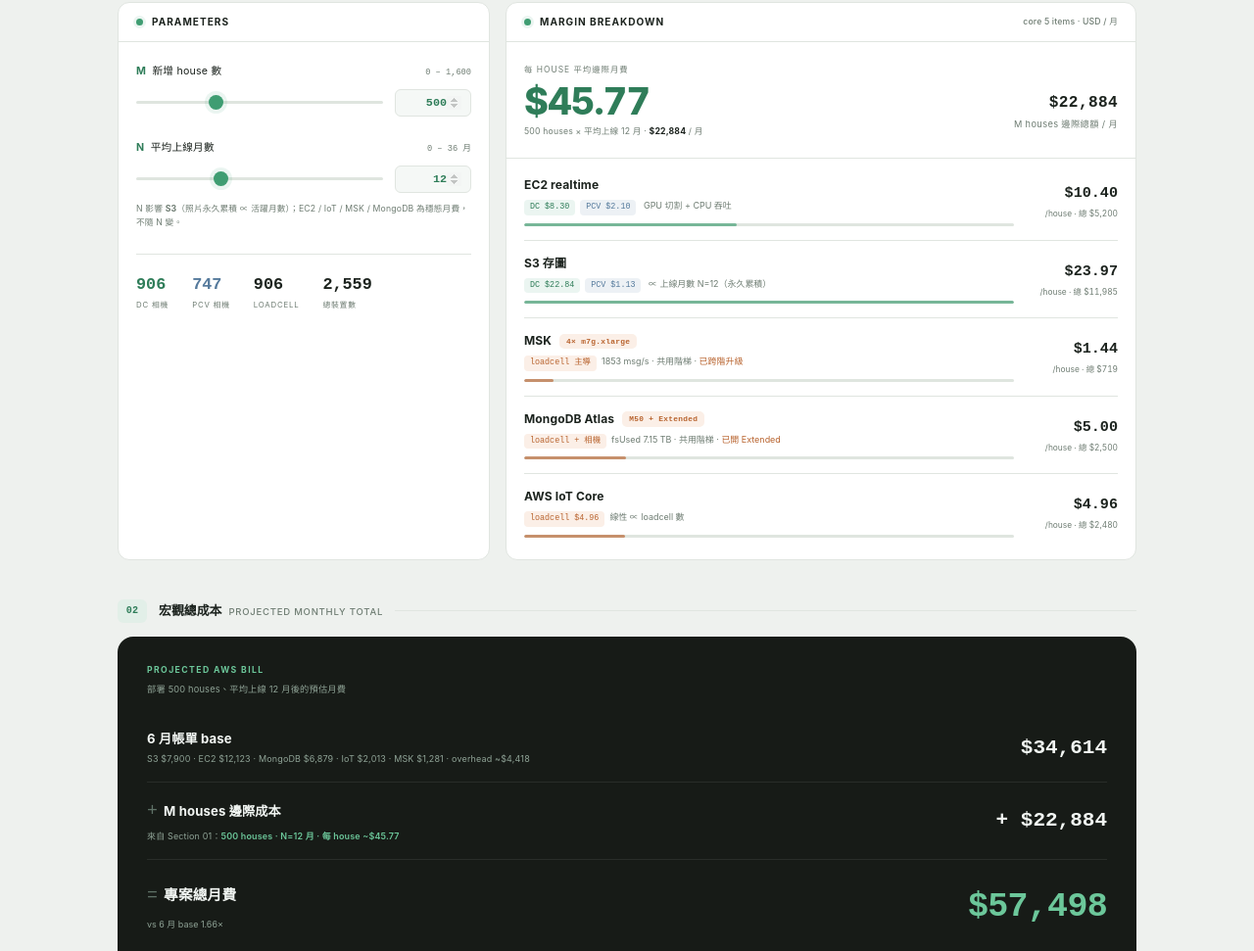
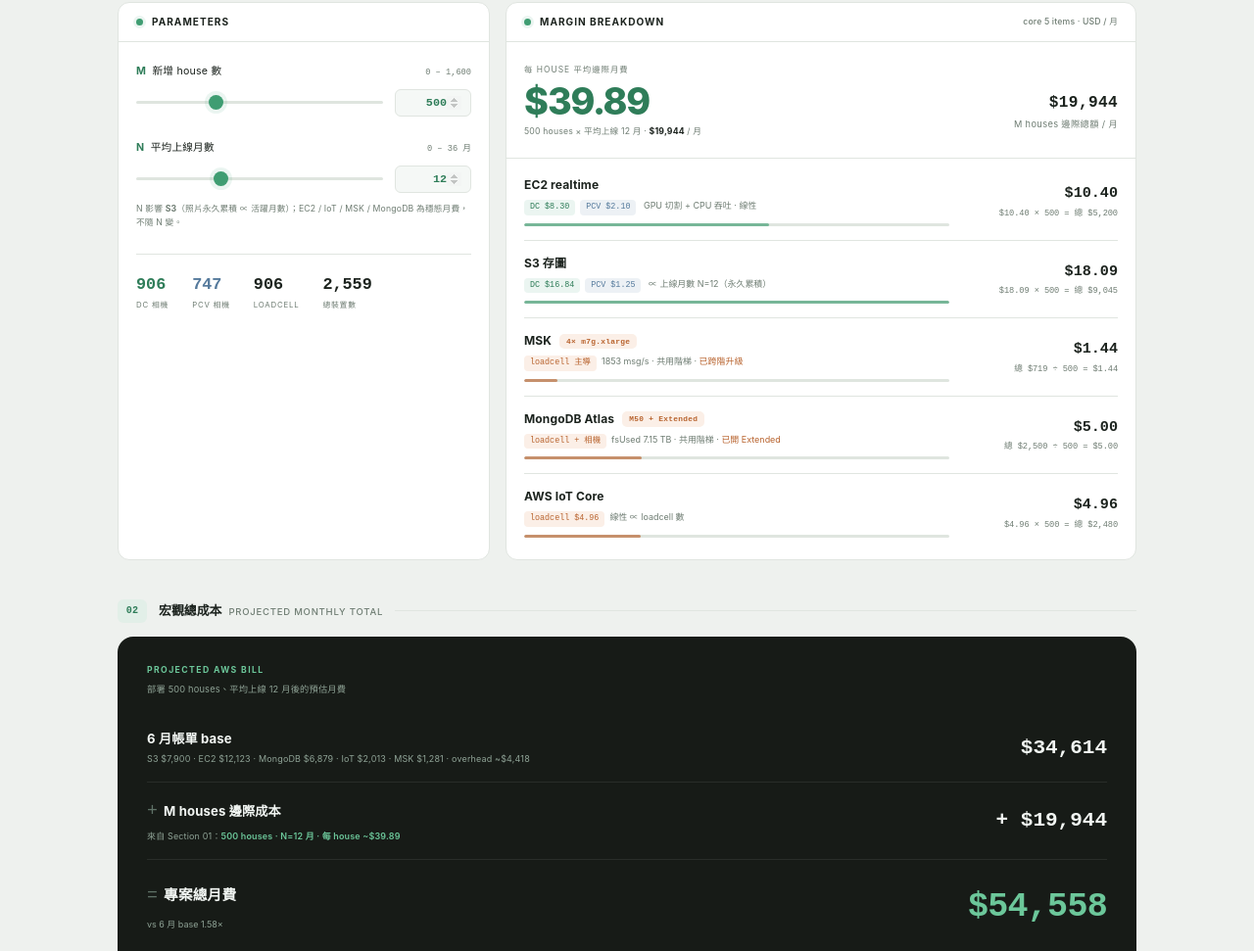
Before and after one commit to CalyxInc/data-pipeline-cost-analysis-tool, a plain HTML site: page forecast.html in a window 1280 px wide. Shown: the part 204-1175 px from the top of the page at 98% size. Drawn offline with Linux system fonts and the light colour scheme.

Commit message:
Add per-house↔total formula lines; update S3 f(N) slope to 0014 rev
- Show direction-aware arithmetic under each margin row: linear items
  (EC2/S3/IoT) as per-house × M = total; stepped items (MSK/MongoDB)
  as total increment ÷ M = per-house. Widen the value column to fit.
- Update S3 bucket-B slope to the revised 0014 §2 f(N) (avg image size
  re-measured to 293KB): DC 95→68 GB/mo ($1.9→$1.4·N), PCV 4→4.5 GB/mo
  ($0.09→$0.10·N). At M=500/N=12 this moves S3 total $11,985→$9,045,
  margin total $22,884→$19,944, projected grand total $57,498→$54,558.

Sync verify.mjs anchors (passing), CLAUDE.md, and the design spec.

Co-Authored-By: Claude Opus 4.8 (1M context) <noreply@anthropic.com>

```diff
--- a/forecast.html
+++ b/forecast.html
@@ -264,9 +264,9 @@
     .chip.dc  { background: var(--green-dim); color: var(--green-deep); }
     .chip.pcv { background: var(--slate-dim); color: var(--slate); }
     .chip.lc  { background: var(--amber-dim); color: var(--amber); }
-    .cost-right { display: flex; flex-direction: column; align-items: flex-end; gap: 3px; min-width: 92px; }
+    .cost-right { display: flex; flex-direction: column; align-items: flex-end; gap: 3px; min-width: 158px; }
     .cost-value { font-size: 1.08rem; font-weight: 700; color: var(--text); white-space: nowrap; font-variant-numeric: tabular-nums; font-family: var(--mono); }
-    .cost-per { font-size: 0.6rem; color: var(--muted); font-variant-numeric: tabular-nums; }
+    .cost-per { font-size: 0.62rem; color: var(--muted); font-variant-numeric: tabular-nums; font-family: var(--mono); white-space: nowrap; letter-spacing: -0.01em; }
 
     .cost-bar-wrap { height: 3px; background: var(--dim); border-radius: 2px; margin-top: 8px; overflow: hidden; }
     .cost-bar { height: 100%; background: var(--green); border-radius: 2px; transition: width 0.3s ease; opacity: 0.65; }
@@ -453,8 +453,8 @@ const BASE_BILL_TOTAL = BASE_BILL.s3 + BASE_BILL.ec2 + BASE_BILL.mongo + BASE_BI
 const EC2_DC = 8.3, EC2_PCV = 2.1;
 
 // ═══ S3 邊際 f(N) = 桶A基底 + 桶B累積·N（$/相機/月，0014 §2/§3 (A′)）═══
-const S3_DC_A = 0.04, S3_DC_B = 1.9;    // DC：1.7 + 95·N GB
-const S3_PCV_A = 0.05, S3_PCV_B = 0.09; // PCV：2.3 + 4·N GB
+const S3_DC_A = 0.04, S3_DC_B = 1.4;    // DC：1.7 + 68·N GB
+const S3_PCV_A = 0.05, S3_PCV_B = 0.10; // PCV：2.3 + 4.5·N GB
 
 // ═══ AWS IoT Core（$/loadcell/月，0014 §3）═══
 const IOT_PER_LC = 4.96;
@@ -557,8 +557,18 @@ const num  = v => Math.round(v).toLocaleString('en-US');
 function getM() { return parseInt(document.getElementById('m-input').value, 10) || 0; }
 function getN() { return parseInt(document.getElementById('n-input').value, 10) || 0; }
 
-// one margin cost row (label + DC/PCV/LC detail chips + per-house $ + total $ + bar)
-function costRow(name, badge, subHtml, perHouse, total, maxPer, barClass) {
+// per-house ↔ total formula line (direction-aware):
+//   linear  → per-house is primitive:  $10.40 × 500 = $5,200
+//   stepped → total increment primitive: $719 ÷ 500 = $1.44
+function perFormula(perHouse, total, M, stepped) {
+  if (M <= 0) return stepped ? '無跨階增量' : `${fmt2(perHouse)} / house`;
+  return stepped
+    ? `總 ${fmt0(total)} ÷ ${num(M)} = ${fmt2(perHouse)}`
+    : `${fmt2(perHouse)} × ${num(M)} = 總 ${fmt0(total)}`;
+}
+
+// one margin cost row (label + DC/PCV/LC detail chips + per-house $ + formula + bar)
+function costRow(name, badge, subHtml, perHouse, total, maxPer, barClass, stepped, M) {
   const pct = maxPer > 0 ? Math.min(100, perHouse / maxPer * 100) : 0;
   return `<div class="cost-row">
     <div class="cost-left">
@@ -568,7 +578,7 @@ function costRow(name, badge, subHtml, perHouse, total, maxPer, barClass) {
     </div>
     <div class="cost-right">
       <div class="cost-value">${fmt2(perHouse)}</div>
-      <div class="cost-per">/house · 總 ${fmt0(total)}</div>
+      <div class="cost-per">${perFormula(perHouse, total, M, stepped)}</div>
     </div>
   </div>`;
 }
@@ -583,26 +593,26 @@ function renderMargin(r) {
   const maxPer = Math.max(r.ec2.perHouse, r.s3.perHouse, r.iot.perHouse, r.msk.perHouse, r.mongo.perHouse, 0.01);
 
   const rows = [];
-  // EC2
+  // EC2 (linear)
   rows.push(costRow('EC2 realtime', '',
-    `<span class="chip dc">DC ${fmt2(r.ec2.dc)}</span><span class="chip pcv">PCV ${fmt2(r.ec2.pcv)}</span> GPU 切割 + CPU 吞吐`,
-    r.ec2.perHouse, r.ec2.total, maxPer, ''));
-  // S3
+    `<span class="chip dc">DC ${fmt2(r.ec2.dc)}</span><span class="chip pcv">PCV ${fmt2(r.ec2.pcv)}</span> GPU 切割 + CPU 吞吐 · 線性`,
+    r.ec2.perHouse, r.ec2.total, maxPer, '', false, r.M));
+  // S3 (linear, ∝ N)
   rows.push(costRow('S3 存圖', '',
     `<span class="chip dc">DC ${fmt2(r.s3.dc)}</span><span class="chip pcv">PCV ${fmt2(r.s3.pcv)}</span> ∝ 上線月數 N=${r.N}（永久累積）`,
-    r.s3.perHouse, r.s3.total, maxPer, ''));
+    r.s3.perHouse, r.s3.total, maxPer, '', false, r.M));
   // MSK (stepped)
   rows.push(costRow('MSK', badgeHtml(r.msk.tierName, r.msk.upgraded, r.msk.overflow),
     `<span class="chip lc">loadcell 主導</span>${r.msk.rate.toFixed(0)} msg/s · 共用階梯${r.msk.upgraded ? ' · <span style="color:var(--amber)">已跨階升級</span>' : ''}`,
-    r.msk.perHouse, r.msk.total, maxPer, 'lc-bar'));
+    r.msk.perHouse, r.msk.total, maxPer, 'lc-bar', true, r.M));
   // MongoDB (stepped)
   rows.push(costRow('MongoDB Atlas', badgeHtml(r.mongo.tierName, r.mongo.upgraded, r.mongo.overflow),
     `<span class="chip lc">loadcell + 相機</span>fsUsed ${(r.mongo.fsUsed / 1000).toFixed(2)} TB · 共用階梯${r.mongo.overflow ? ' · <span style="color:var(--red)">需 M80 / sharding</span>' : (r.mongo.upgraded ? ' · <span style="color:var(--amber)">已開 Extended</span>' : '')}`,
-    r.mongo.perHouse, r.mongo.total, maxPer, 'lc-bar'));
-  // IoT
+    r.mongo.perHouse, r.mongo.total, maxPer, 'lc-bar', true, r.M));
+  // IoT (linear)
   rows.push(costRow('AWS IoT Core', '',
     `<span class="chip lc">loadcell $4.96</span>線性 ∝ loadcell 數`,
-    r.iot.perHouse, r.iot.total, maxPer, 'lc-bar'));
+    r.iot.perHouse, r.iot.total, maxPer, 'lc-bar', false, r.M));
 
   document.getElementById('margin-rows').innerHTML = rows.join('');
 }
```
Also changed, not shown: verify.mjs (+10 -10 lines), 2 other files.
